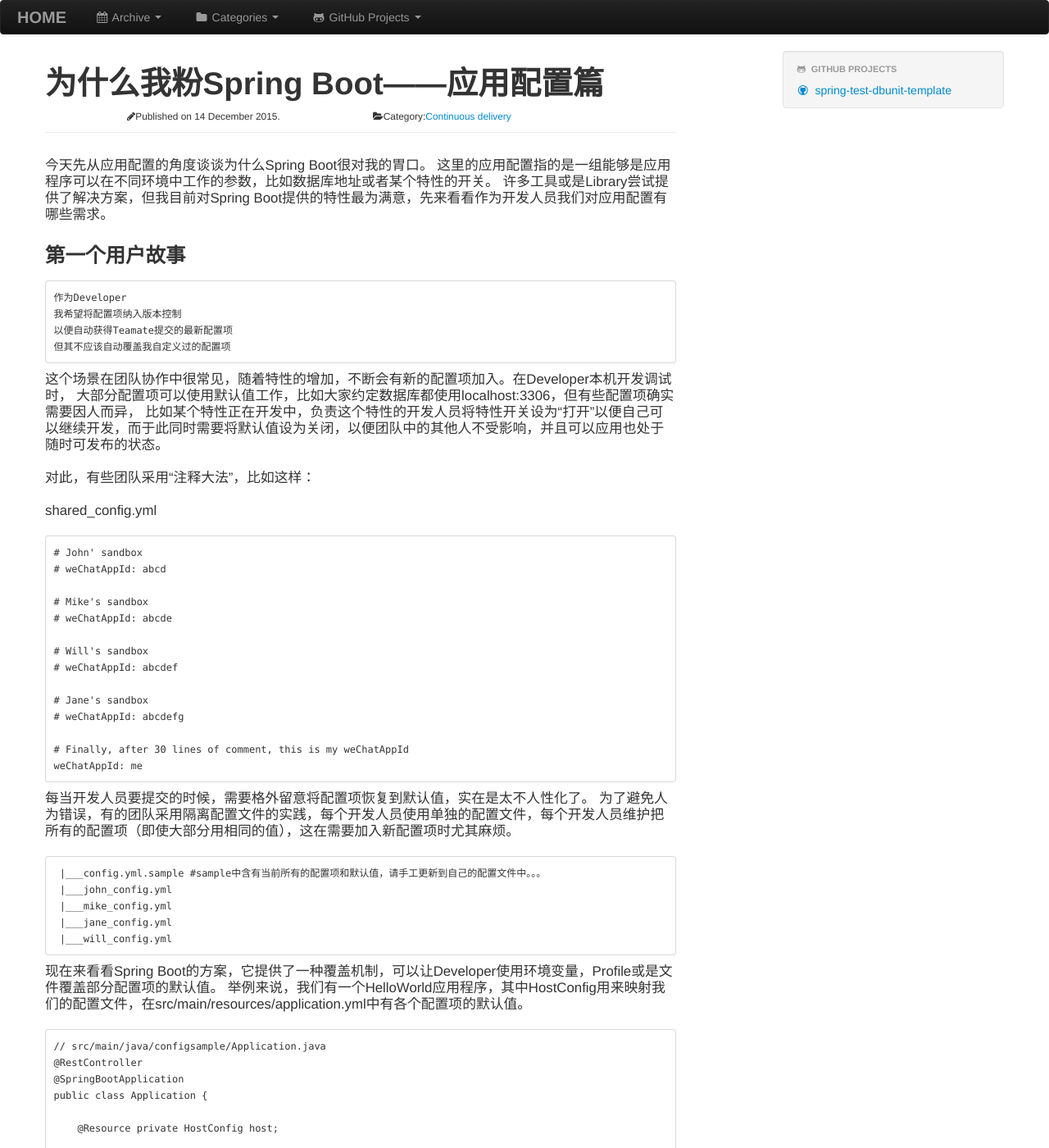
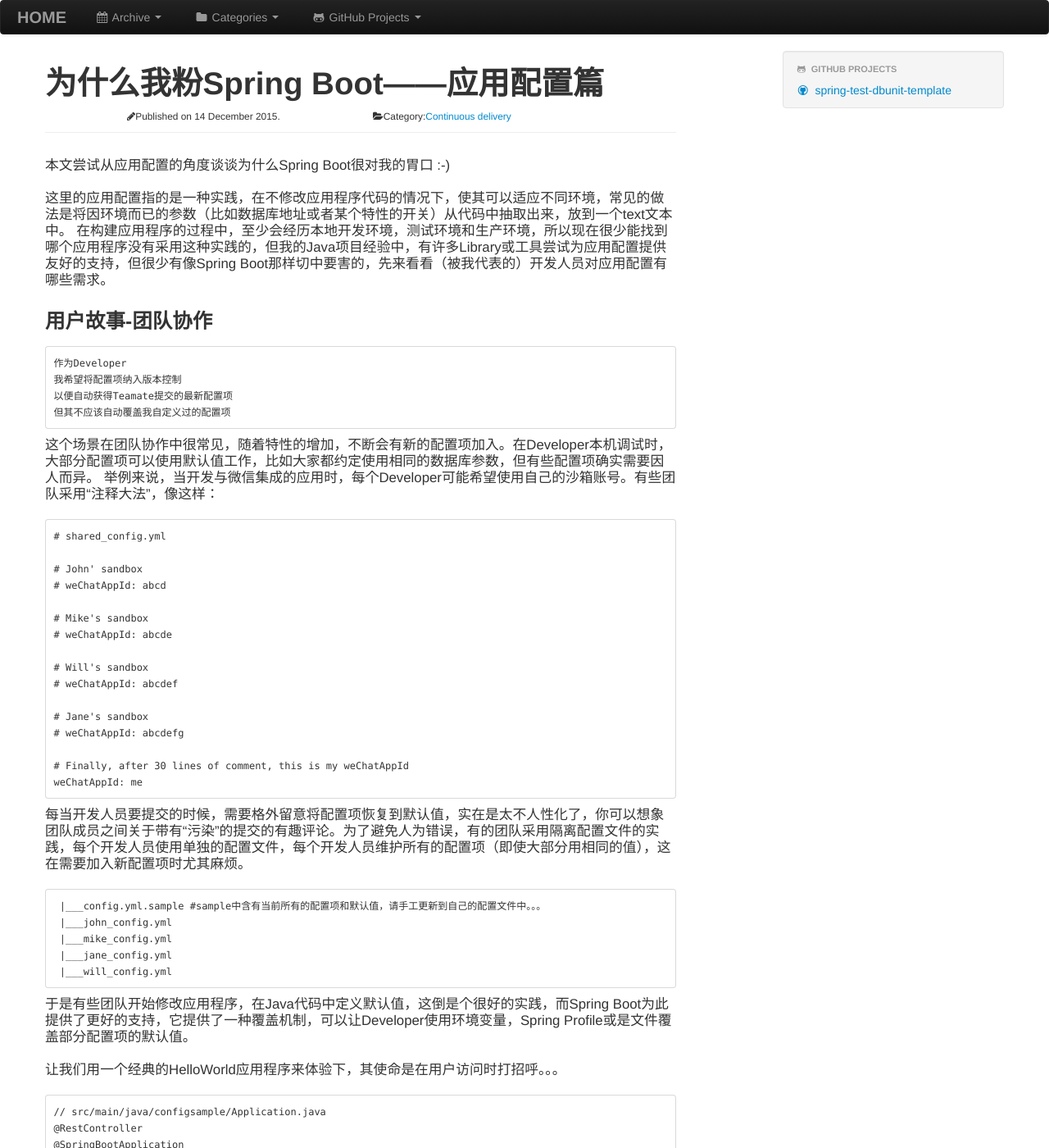
Before and after one commit to Hippoom/hippoom.github.com, a Jekyll site: the page built from _posts/2015-12-14-spring-boot-config.md, in a window 1280 px wide and 1400 px high. Shown: the whole window at 82% size. Built offline with Jekyll 4.4.1, drawn with Linux system fonts in a browser that asks for light colours; comment, search, counter and statistics services are not loaded; some of the changed text lies outside the part shown.

```diff
--- a/_posts/2015-12-14-spring-boot-config.md
+++ b/_posts/2015-12-14-spring-boot-config.md
@@ -6,24 +6,23 @@ layout: post
 
 ---
 
-今天先从应用配置的角度谈谈为什么Spring Boot很对我的胃口。
-这里的应用配置指的是一组能够是应用程序可以在不同环境中工作的参数，比如数据库地址或者某个特性的开关。
-许多工具或是Library尝试提供了解决方案，但我目前对Spring Boot提供的特性最为满意，先来看看作为开发人员我们对应用配置有哪些需求。
+本文尝试从应用配置的角度谈谈为什么Spring Boot很对我的胃口 :-)
 
-### 第一个用户故事
+这里的应用配置指的是一种实践，在不修改应用程序代码的情况下，使其可以适应不同环境，常见的做法是将因环境而已的参数（比如数据库地址或者某个特性的开关）从代码中抽取出来，放到一个text文本中。
+在构建应用程序的过程中，至少会经历本地开发环境，测试环境和生产环境，所以现在很少能找到哪个应用程序没有采用这种实践的，但我的Java项目经验中，有许多Library或工具尝试为应用配置提供友好的支持，但很少有像Spring Boot那样切中要害的，先来看看（被我代表的）开发人员对应用配置有哪些需求。
+
+### 用户故事-团队协作
 
     作为Developer
     我希望将配置项纳入版本控制
     以便自动获得Teamate提交的最新配置项
     但其不应该自动覆盖我自定义过的配置项
 
-这个场景在团队协作中很常见，随着特性的增加，不断会有新的配置项加入。在Developer本机开发调试时，
-大部分配置项可以使用默认值工作，比如大家约定数据库都使用localhost:3306，但有些配置项确实需要因人而异，
-比如某个特性正在开发中，负责这个特性的开发人员将特性开关设为“打开”以便自己可以继续开发，而于此同时需要将默认值设为关闭，以便团队中的其他人不受影响，并且可以应用也处于随时可发布的状态。
+这个场景在团队协作中很常见，随着特性的增加，不断会有新的配置项加入。在Developer本机调试时，
+大部分配置项可以使用默认值工作，比如大家都约定使用相同的数据库参数，但有些配置项确实需要因人而异。
+举例来说，当开发与微信集成的应用时，每个Developer可能希望使用自己的沙箱账号。有些团队采用“注释大法”，像这样：
 
-对此，有些团队采用“注释大法”，比如这样：
-
-shared_config.yml
+    # shared_config.yml
 
     # John' sandbox
     # weChatAppId: abcd
@@ -40,8 +39,7 @@ shared_config.yml
     # Finally, after 30 lines of comment, this is my weChatAppId
     weChatAppId: me
 
-每当开发人员要提交的时候，需要格外留意将配置项恢复到默认值，实在是太不人性化了。
-为了避免人为错误，有的团队采用隔离配置文件的实践，每个开发人员使用单独的配置文件，每个开发人员维护把所有的配置项（即使大部分用相同的值），这在需要加入新配置项时尤其麻烦。
+每当开发人员要提交的时候，需要格外留意将配置项恢复到默认值，实在是太不人性化了，你可以想象团队成员之间关于带有“污染”的提交的有趣评论。为了避免人为错误，有的团队采用隔离配置文件的实践，每个开发人员使用单独的配置文件，每个开发人员维护所有的配置项（即使大部分用相同的值），这在需要加入新配置项时尤其麻烦。
 
      |___config.yml.sample #sample中含有当前所有的配置项和默认值，请手工更新到自己的配置文件中。。。
      |___john_config.yml
@@ -49,8 +47,9 @@ shared_config.yml
      |___jane_config.yml
      |___will_config.yml
 
-现在来看看Spring Boot的方案，它提供了一种覆盖机制，可以让Developer使用环境变量，Profile或是文件覆盖部分配置项的默认值。
-举例来说，我们有一个HelloWorld应用程序，其中HostConfig用来映射我们的配置文件，在src/main/resources/application.yml中有各个配置项的默认值。
+于是有些团队开始修改应用程序，在Java代码中定义默认值，这倒是个很好的实践，而Spring Boot为此提供了更好的支持，它提供了一种覆盖机制，可以让Developer使用环境变量，Spring Profile或是文件覆盖部分配置项的默认值。
+
+让我们用一个经典的HelloWorld应用程序来体验下，其使命是在用户访问时打招呼。。。
 
     // src/main/java/configsample/Application.java
     @RestController
@@ -60,6 +59,7 @@ shared_config.yml
         @Resource private HostConfig host;
 
         @RequestMapping public String hello() {
+            // 根据配置项输出Welcome消息
             return new ST("Welcome to <hostName>, you can call me <nickName>")
                     .add("hostName", host.getName())
                     .add("nickName", host.getNickName())
@@ -69,12 +69,12 @@ shared_config.yml
         public static void main(String[] args) { SpringApplication.run(Application.class args);}
     }
 
-    // src/main/resources/application.yml
+    // src/main/resources/application.yml, 有各个配置项的默认值。
     host:
       name: prod
       nickName: John
 
-    // src/main/java/configsample/host/HostConfig
+    // src/main/java/configsample/host/HostConfig 用来映射配置文件
     @Configuration
     @ConfigurationProperties(prefix = "host")
     @Setter @Getter
@@ -84,39 +84,60 @@ shared_config.yml
         @NotNull private String nickName;
     }
 
-现在我需要在本机调试时自定义host.name为“dev”，接下来利用Profile和Spring Boot来解决这个问题：
-首先，在src/main/resources/下添加一个名为“application-dev.yml”的文件，修改host.name。
+假设我需要在本机调试时设置host.name为“dev”，可以先在src/main/resources/下添加一个名为“application-dev.yml”的文件，修改host.name。
 
     // src/main/resources/application-dev.yml
     host:
       name: dev
 
-接下来，在启动Application时加上“-Dspring.profiles.active=dev”的参数并在浏览器中访问应用（http://localhost:8080），会得到“Welcome to dev, you can call me John”，说明我们成功地覆盖了host.name并且复用了host.nickName。最后一步则是在.gitignore中忽略application-dev.yml，这样团队成员就不会互相影响了。
+第二步，在启动Application时加上“-Dspring.profiles.active=dev”的参数。
+现在如果我们在浏览器中访问应用（http://localhost:8080），会得到
+
+    Welcome to dev, you can call me John
+
+说明我们成功地覆盖了host.name并且复用了host.nickName。
+最后一步则是在.gitignore中忽略application-dev.yml，这样一来我的自定义配置不会自动覆盖其他人的了。
+如果有新的配置项要增加，可以添加到/src/main/resource/application.yml中，所有成员通过更新最新的代码就可以自动获得，所有需要自定义的配置项则在/src/main/resource/application-dev.yml中配置。
 
     # .gitignore
     #local
     application-dev.yml
 
-事实上，Spring Boot还支持使用环境变量，或是命令行来覆盖配置项，比如--host.name="dev"，但我觉得对于这个场景还是Profile更好用一些。
+事实上，Spring Boot还支持使用环境变量，或是命令行来覆盖配置项，比如--host.name="dev"，但我觉得对于这个场景还是Spring Profile更好用一些，编辑和修改更容易一些。
 
-### 第二个用户故事
+### 用户故事-单独部署应用配置
 
     作为Developer
     我希望可以将配置文件外置
     以便单独部署应用配置的变化
 
-提到这个故事是因为我曾经遇到过一个大型应用程序，团队也为搭建了自动化构建和部署程序，其构建时间大约需要20分钟，每次部署（测试、准生产）需要30分钟。经过简单地调查后，我发现该团队为每个环境都准备一份配置文件，而该应用程序的Artifact是一个包含配置文件的War文件，所以当需要为每个特定的环境准备Artifact时，会从源代码开始重新编译。这显然是一个巨大的浪费，花费20分钟的时间只是为了替换一个文件，既然构建War文件的时间成本如此高，那么在构建完成后，我们应该把它保存起来。一个临时缓解方案是当需要向特定的环境部署的时候，解开War文件并替换对应的配置文件，在重新打包并部署。长期的方案则是修改应用程序，让其可以支持外置的配置文件，比如很多应用程序都会读取/etc/目录下的配置文件。而Sprint Boot是天生支持外置化配置文件的，比如当我将Artifact像这样部署到服务器上：
+提到这个故事是因为我曾经遇到过一个大型应用程序，以War文件的形式发布，团队也为其配备了自动化构建和部署程序，其构建时间大约需要20分钟，每次部署（测试、准生产环境）需要30分钟。经过简单地调查后，我发现该团队为每个环境都准备了一份配置文件，当需要为每个特定的环境准备Artifact时，会从源代码开始重新编译，这显然是一个巨大的浪费，花费20分钟的时间只是为了替换一个无需编译的文件，既然构建War文件的时间成本如此高，那么在构建完成后，我们应该把它保存起来。
+
+     // dangerous, please don't do this at home
+    mvn clean package -Pdev
+    mvn clean package -Puat
+    mvn clean package -Pprod
+
+一个临时缓解方案是当需要向特定的环境部署的时候，解开之前已经生成的War文件并替换对应的配置文件，在重新打包并部署。长期的方案则是修改应用程序，让其可以支持外置的配置文件，比如很多应用程序都会读取/etc/目录下的配置文件。
+
+Spring Boot天生支持外置化配置文件，比如可以将Hello World的Artifact部署到服务器上:
 
     |__boot-build-0.0.1.jar # contains application.yml as default config
-    |__application.yml
+    |__application.yml # an externalized config file
 
     # application.yml
     host:
       name: uat
 
-并启动应用程序的话（java -jar boot-build-0.0.1.jar），Spring Boot会合并当前目录的application.yml以及jar文件中的application.yml，所以当我们访问应用程序，它会显示
-“Welcome to uat, you can call me John”。如果团队采用了持续交付的实践，可以通过分离应用程序和配置文件的代码库来进一步强化外置化配置文件的优势，例如下图的Pipeline Value Stream，在UAT的配置变化时，我们可以复用boot-build生成的jar文件（不触发构建boot-build），直接部署UAT环境。
+运行java -jar boot-build-0.0.1.jar，当我们访问应用程序，它会显示
+
+    Welcome to uat, you can call me John。
+
+这说明Spring Boot不但可以支持外置配置文件，而且根据优先级覆盖、复用配置项。
+这个特性非常好用，一来，只需要自定义差异的配置项，可以很清楚地看到各个环境之间的配置差异。
+二来，外置化配置文件使得单独部署配置变化变得更容易。想象一下，在应用程序不变的情况下，我们需要修改uat环境的某个特性开关，此时只需要部署最新的配置文件就可以了，省时省力省带宽。特别对于采用了持续交付实践的团队，可以通过分离应用程序和配置文件的代码库来进一步强化外置化配置文件的优势，例如下图的Pipeline Value Stream，在UAT的配置变化时，我们可以复用boot-build生成的jar文件（不触发构建boot-build），直接部署UAT环境。
 
 <img src="/images/spring-boot-config/fan-in.png" width="600px"/>
 
+### 粉点
 有许多工具和Library都能够满足以上两个用户故事之一，或者我们自己也可以想办法结合这些工具同时实现这个用户故事，但是Spring Boot天生就支持它们，是不是很方便呢？
```
